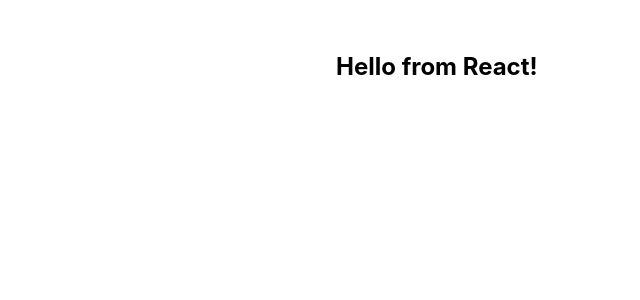
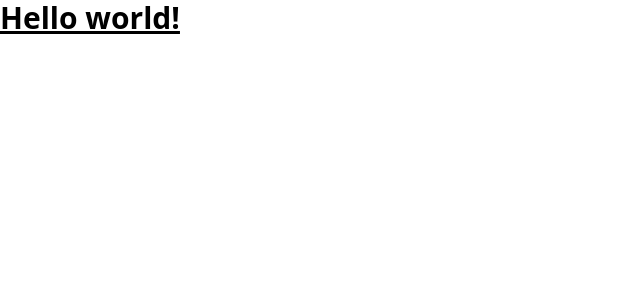
Before and after one commit to benbousquet/open-karaoke, a React (Vite) app: page / in a window 1280 px wide. Shown: the top 300 px of the page, without its empty margins (0-640 px from the left). Built offline with nearby package versions, Linux system fonts and the light colour scheme.

Commit message:
add tailwindcss

```diff
--- a/package.json
+++ b/package.json
@@ -25,9 +25,12 @@
     "@types/react-dom": "^18.3.0",
     "@typescript-eslint/eslint-plugin": "^5.62.0",
     "@typescript-eslint/parser": "^5.62.0",
+    "autoprefixer": "^10.4.19",
     "electron": "31.2.1",
     "eslint": "^8.57.0",
     "eslint-plugin-import": "^2.29.1",
+    "postcss": "^8.4.39",
+    "tailwindcss": "^3.4.6",
     "ts-node": "^10.9.2",
     "typescript": "~4.5.4",
     "vite": "^5.3.4"
--- /dev/null
+++ b/postcss.config.js
@@ -0,0 +1,6 @@
+module.exports = {
+  plugins: {
+    tailwindcss: {},
+    autoprefixer: {},
+  },
+}
--- a/src/app.tsx
+++ b/src/app.tsx
@@ -1,4 +1,4 @@
-import { createRoot } from 'react-dom/client';
+import { createRoot } from "react-dom/client";
 
 const root = createRoot(document.body);
-root.render(<h2>Hello from React!</h2>);
+root.render(<h1 className="text-3xl font-bold underline">Hello world!</h1>);
--- a/src/index.css
+++ b/src/index.css
@@ -1,7 +1,3 @@
-body {
-  font-family: -apple-system, BlinkMacSystemFont, 'Segoe UI', Roboto, Helvetica,
-    Arial, sans-serif;
-  margin: auto;
-  max-width: 38rem;
-  padding: 2rem;
-}
+@tailwind base;
+@tailwind components;
+@tailwind utilities;
--- /dev/null
+++ b/tailwind.config.js
@@ -0,0 +1,11 @@
+/** @type {import('tailwindcss').Config} */
+module.exports = {
+  content: [
+    "./index.html",
+    "./src/**/*.{js,ts,jsx,tsx}",
+  ],
+  theme: {
+    extend: {},
+  },
+  plugins: [],
+}
```
Also changed, not shown: 1 other file (tests, documents, lock files or other folders).
